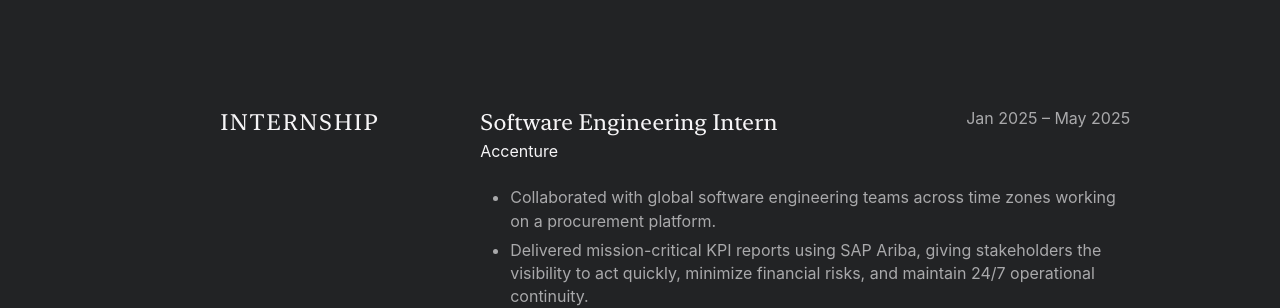
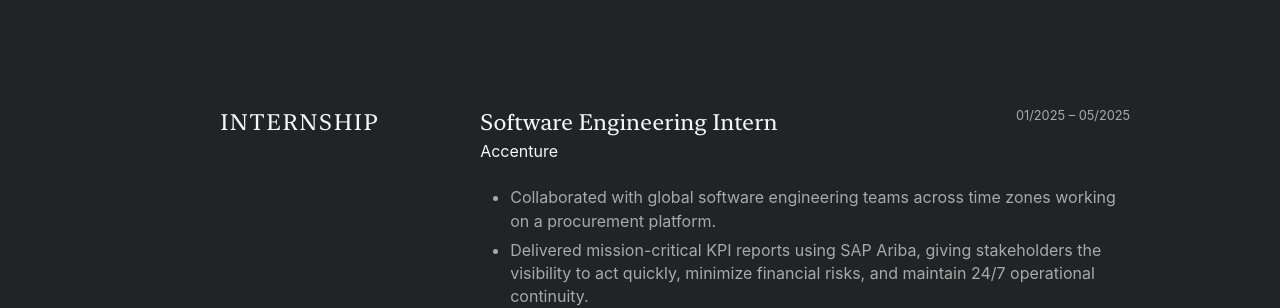
Before and after one commit to ivanintelligence/ivanintelligence.github.io, a Jekyll site: the page built from index.html, in a window 1280 px wide and 900 px high, scrolled down 8750 px. Shown: the part 152-460 px from the top of the window. Built offline with Jekyll 4.4.1, drawn with Linux system fonts in a browser that asks for light colours; nearby versions of some CDN libraries; some web fonts are replaced.

Commit message:
Working commit

```diff
--- a/_data/internship.yml
+++ b/_data/internship.yml
@@ -1,5 +1,5 @@
 - position: Software Engineering Intern
-  time: Jan 2025 – May 2025
+  time: 01/2025 – 05/2025
   description: >
     <span class="u-ld-contrast">Accenture</span><br><br>
     <ul>
--- a/css/main.css
+++ b/css/main.css
@@ -2271,7 +2271,7 @@
 
   /* Time (intern.time → .job__time) */
   --intern-time-family: "SF Pro Text", system-ui, -apple-system, "Segoe UI", Roboto, Helvetica, Arial, sans-serif;
-  --intern-time-size: 1rem;
+  --intern-time-size: 0.8rem;
   --intern-time-weight: 400;
   --intern-time-style: normal;
   --intern-time-color: #727376;
@@ -2298,7 +2298,7 @@
   --intern-pos-color: #F6F5F7;
 
   --intern-time-family: "SF Pro Text", system-ui, -apple-system, "Segoe UI", Roboto, Helvetica, Arial, sans-serif;
-  --intern-time-size: 1rem;
+  --intern-time-size: 0.8rem;
   --intern-time-weight: 400;
   --intern-time-style: normal;
   --intern-time-color: #A9A9AB;
@@ -3149,3 +3149,28 @@
   font-style: var(--sub-body-style);
   color: var(--sub-body-color);
 }
+
+
+
+
+
+
+
+
+
+
+
+
+
+
+
+/* Keep the date/time on one line across sections (desktop + mobile) */
+.education .job__time,
+.internship .job__time,
+.awards .job__time,
+.leadership .job__time {
+  white-space: nowrap !important;
+  overflow-wrap: normal !important;
+  word-break: keep-all !important;
+  hyphens: none !important;
+}
```
